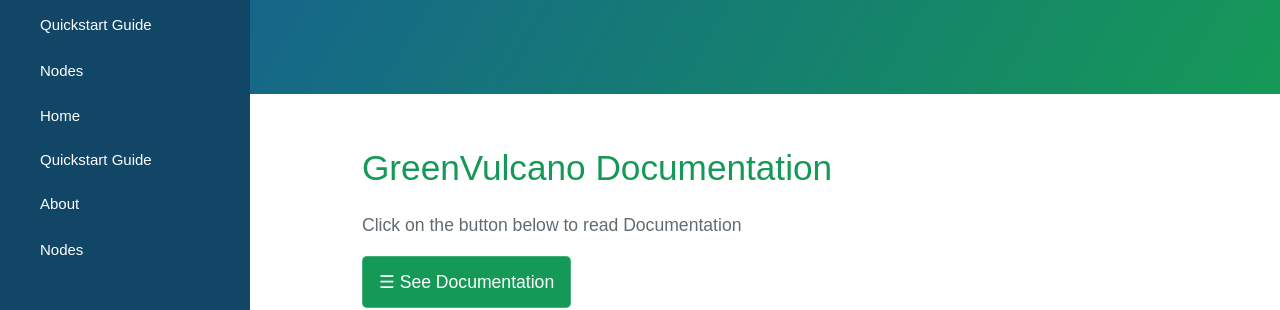
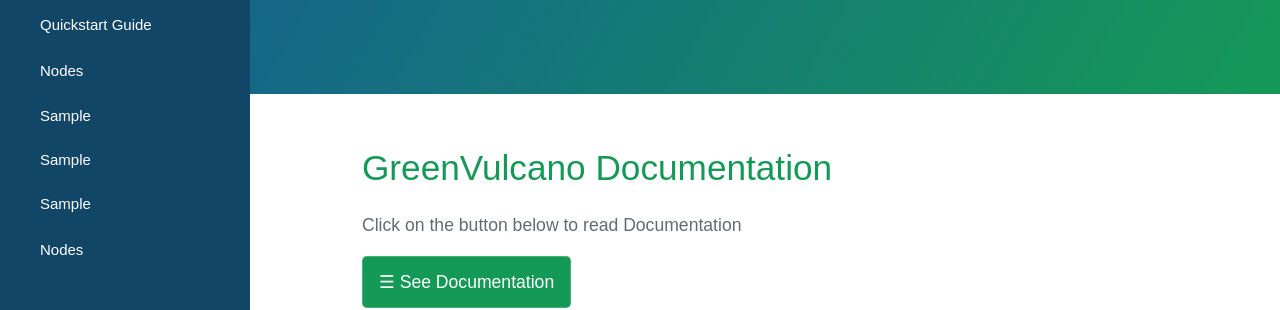
Before and after one commit to dianamw/GreenVulcano-Beta, a Jekyll site: the page built from index.md, in a window 1280 px wide. Shown: the part 146-456 px from the top of the page. Built offline with Jekyll 4.4.1, drawn with Linux system fonts in a browser that asks for light colours; our own code applies the rules of GitHub Pages for plain Markdown files; a script that is not in the unit is left out; the repository's description, which GitHub fills in, is left out.

Commit message:
Update body.html

```diff
--- a/_includes/body.html
+++ b/_includes/body.html
@@ -27,30 +27,30 @@
       <div class="panel">
         <div id="listed">
           <li><a href="{{ "nodes/ChangeGVBuffer " | relative_url}}"> ChangeGVBuffer</a></li>
-          <li><a href="{{ "pages/nodes2 " | relative_url}}"> Node2</a></li>
+          <li><a href="{{ "pages/nodes2 " | relative_url}}"> Sample</a></li>
         </div>
       </div>
       <div id="listed">
-        <ul><a href="{{ "index " | relative_url }}">Home</a></ul>
+        <ul><a href="{{ "index " | relative_url }}">Sample</a></ul>
       </div>
       <div class="panel">
       </div>
 
       <div id="listed">
-        <ul><a href="{{ "pages/quickstartguide " | relative_url }}">Quickstart Guide</a></ul>
+        <ul><a href="{{ "pages/quickstartguide " | relative_url }}">Sample</a></ul>
       </div>
       <div class="panel">
       </div>
       <div id="listed">
-        <ul><a href="{{ "pages/about " | relative_url }}">About</a></ul>
+        <ul><a href="{{ "pages/about " | relative_url }}">Sample</a></ul>
       </div>
 
 
       <button class="accordion">Nodes</button>
       <div class="panel">
         <div id="listed">
-          <li><a href="{{ "pages/nodes1 " | relative_url}}"> Node1</a></li>
-          <li><a href="{{ "pages/nodes2 " | relative_url}}"> Node2</a></li>
+          <li><a href="{{ "pages/nodes1 " | relative_url}}"> Sample</a></li>
+          <li><a href="{{ "pages/nodes2 " | relative_url}}"> Sample</a></li>
         </div>
       </div>
     </div>
```
